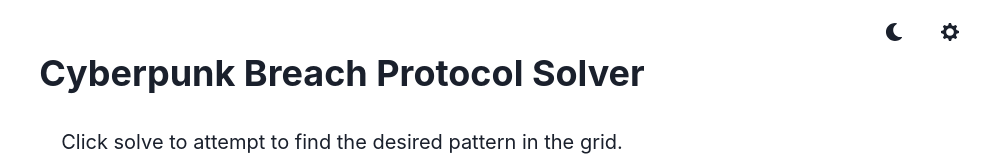
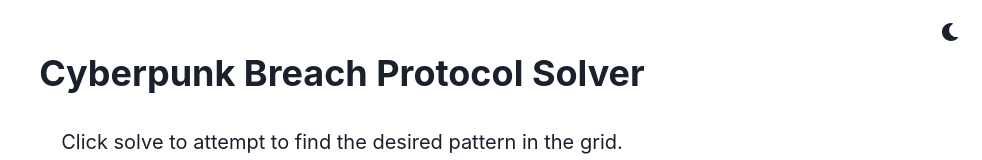
Before and after one commit to jacobmichels/computer_nerd, a React (Create React App) app in the folder web/: page / in a window 1280 px wide. Shown: the top 160 px of the page, without its empty margins (298-1280 px from the left). Built offline with nearby package versions, Linux system fonts and the light colour scheme; what @bufbuild/connect-web, @bufbuild/protobuf would draw is missing.

Commit message:
remove unused settings menu

```diff
--- a/web/src/App.tsx
+++ b/web/src/App.tsx
@@ -10,7 +10,6 @@
 import { BreachProtocolGrid } from "./BreachProtocol/BreachProtocolGrid";
 import { ClearButton } from "./ClearButton";
 import { ColorModeSwitcher } from "./ColorModeSwitcher";
-import { SettingsButton } from "./SettingsButton";
 import { SolveButton } from "./SolveButton";
 import { SolveParameters } from "./SolveParameters";
 import { StatusText } from "./StatusText";
@@ -79,7 +78,6 @@
         <Grid p={3}>
           <HStack justifySelf="flex-end">
             <ColorModeSwitcher />
-            <SettingsButton />
           </HStack>
 
           <VStack spacing={8}>
--- a/web/src/SettingsButton.tsx
+++ /dev/null
@@ -1,57 +0,0 @@
-import {
-  Text,
-  Button,
-  IconButton,
-  IconButtonProps,
-  Modal,
-  ModalBody,
-  ModalCloseButton,
-  ModalContent,
-  ModalFooter,
-  ModalHeader,
-  ModalOverlay,
-  useDisclosure,
-} from "@chakra-ui/react";
-import { SettingsIcon } from "@chakra-ui/icons";
-
-type SettingsButtonProps = Omit<IconButtonProps, "aria-label">;
-
-export const SettingsButton: React.FC<SettingsButtonProps> = (props) => {
-  const { isOpen, onOpen, onClose } = useDisclosure();
-  const SettingsButtonClicked = () => {
-    console.log("Settings button clicked");
-    onOpen();
-  };
-
-  return (
-    <>
-      <IconButton
-        aria-label={""}
-        size="md"
-        onClick={SettingsButtonClicked}
-        fontSize="lg"
-        variant="ghost"
-        color="current"
-        marginLeft="2"
-        icon={<SettingsIcon />}
-        {...props}
-      />
-      <Modal isOpen={isOpen} onClose={onClose}>
-        <ModalOverlay />
-        <ModalContent>
-          <ModalHeader>Settings</ModalHeader>
-          <ModalCloseButton />
-          <ModalBody>
-            <Text>Hello World!</Text>
-          </ModalBody>
-
-          <ModalFooter>
-            <Button colorScheme="blue" mr={3} onClick={onClose}>
-              Close
-            </Button>
-          </ModalFooter>
-        </ModalContent>
-      </Modal>
-    </>
-  );
-};
```
